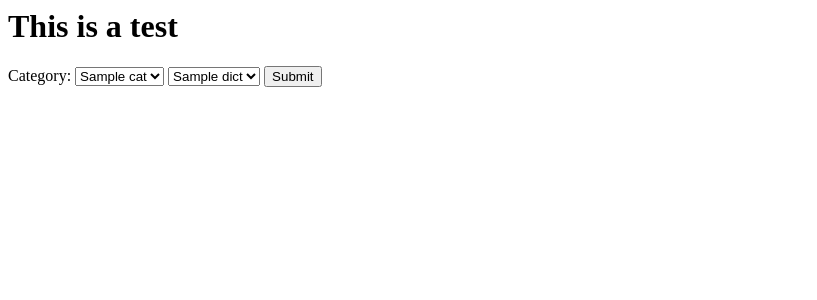
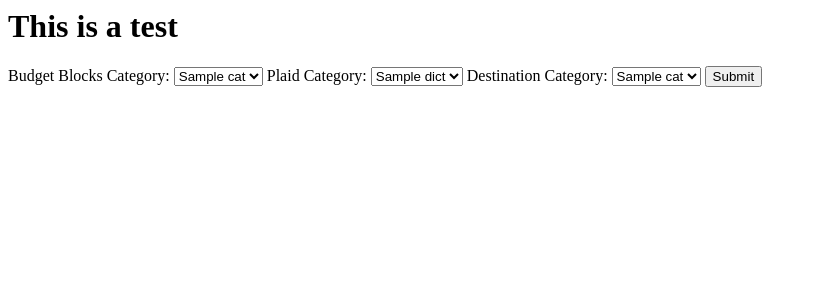
Before and after one commit to cjakuc/budget-blocks-ds, a FastAPI app: template templates/admin.html in a window 1280 px wide. Shown: the top 300 px of the page, without its empty margins (0-817 px from the left). Run offline with FastAPI, Linux system fonts and the light colour scheme; the template is opened without the code that fills it: most values are stand-ins (such as "Sample title", 1, 10 or a date in 2020); parts of the project's set-up code (start-up, migrations or seed data) failed here and were passed over.

Commit message:
Admin dropdowns working as expected

```diff
--- a/main.py
+++ b/main.py
@@ -41,13 +41,26 @@ def create_master():
     return{"message": "Master DB has been created"}
 
 @app.get("/admin")
-async def testing(request: Request, Cat: str = 'None'):
-    cats = masterPull()
-    keys = list(cats.keys())
-    values = []
-    for key in keys:
-        values.append(cats[key])
-    return templates.TemplateResponse("admin.html", {'request': request, 'cats': keys, 'values': values, 'Cat': Cat, 'Dict': cats})
+async def testing(request: Request,
+                  Cat: str = 'None',
+                  Plaid_cat: str = 'None',
+                  Destination: str = 'None'):
+
+    # If Value and Destination have values, update the database
+    if (Plaid_cat != 'None') & (Destination != 'None'):
+
+        return {"Cat": Cat,"Plaid Cat": Plaid_cat, "message": Destination}
+
+    Dict = masterPull()
+    cats = list(Dict.keys())
+
+    return templates.TemplateResponse("admin.html",
+                                     {'request': request,
+                                      'cats': cats,
+                                      'Cat': Cat,
+                                      'Dict': Dict,
+                                      'Plaid_cat': Plaid_cat,
+                                      'Destination': Destination})
 
 
 @app.get("/test")
--- a/templates/admin.html
+++ b/templates/admin.html
@@ -7,19 +7,28 @@
 <body>
     <h1>This is a test</h1>
     <form action="/admin">
-        <label for="Category">Category:</label>
+        <label for="Budget Blocks Category">Budget Blocks Category:</label>
         <select id="Cat" name="Cat">
             {% for cat in cats %}
                 <option value={{cat}}>{{cat}}</option>
             {% endfor %}
         </select>
             {% if Cat != 'None' %}
-        <select id="Value" name="Value">
+        <label for="Plaid Category"> Plaid Category:</label>
+        <select id="Plaid_cat" name="Plaid_cat">
                 {% for value in Dict[Cat] %}
                     <option value={{value}}>{{value}}</option>
                 {% endfor %}
             {% endif %}
         </select>
+            {% if Plaid_cat != 'None' %}
+        <label for="Destination Category"> Destination Category:</label>
+        <select id="Destination" name="Destination">
+                {% for cat in cats %}
+                    <option value={{cat}}>{{cat}}</option>
+                {% endfor %}
+            {% endif %}
+            </select>
       <input type="submit">
     </form>
 </body>
```
